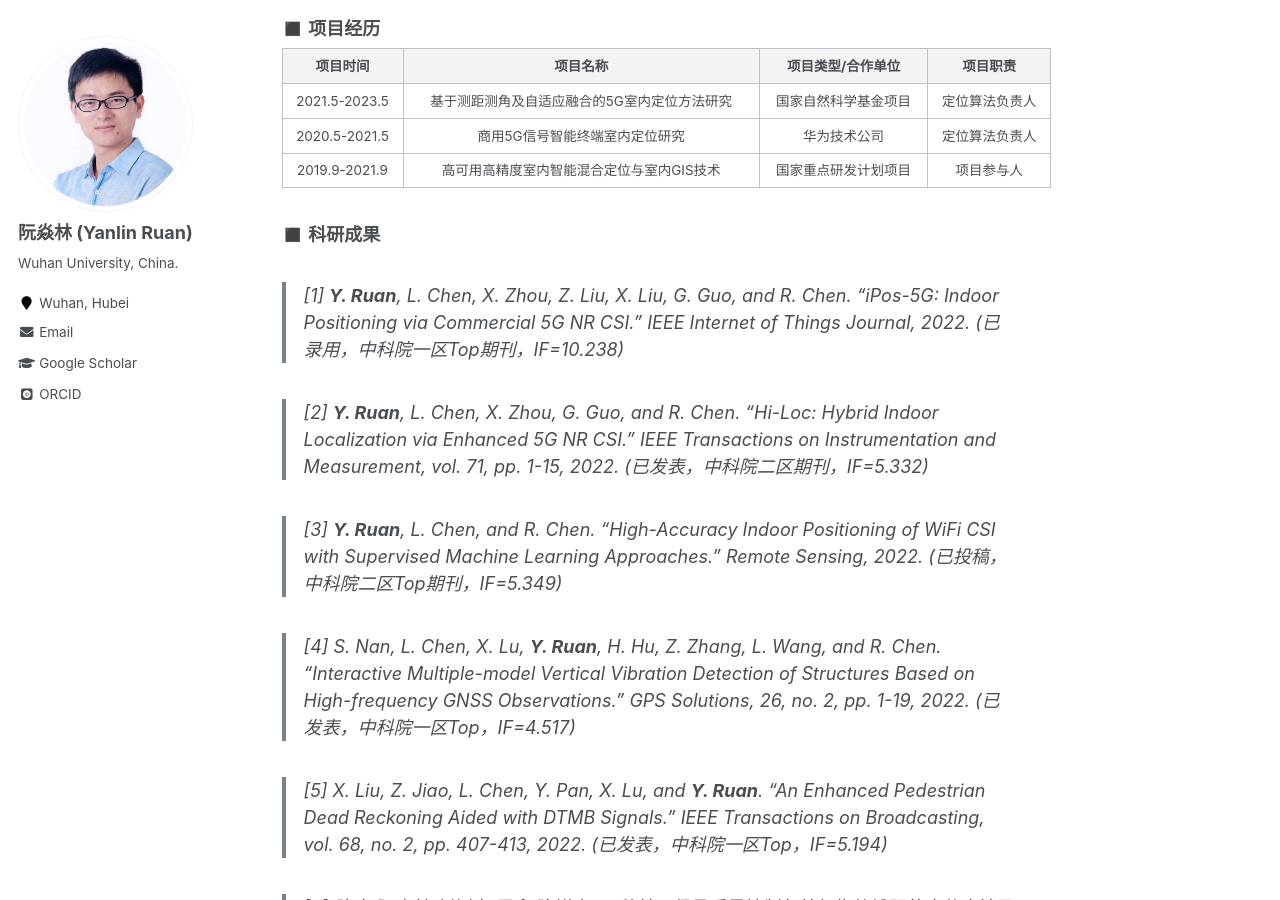
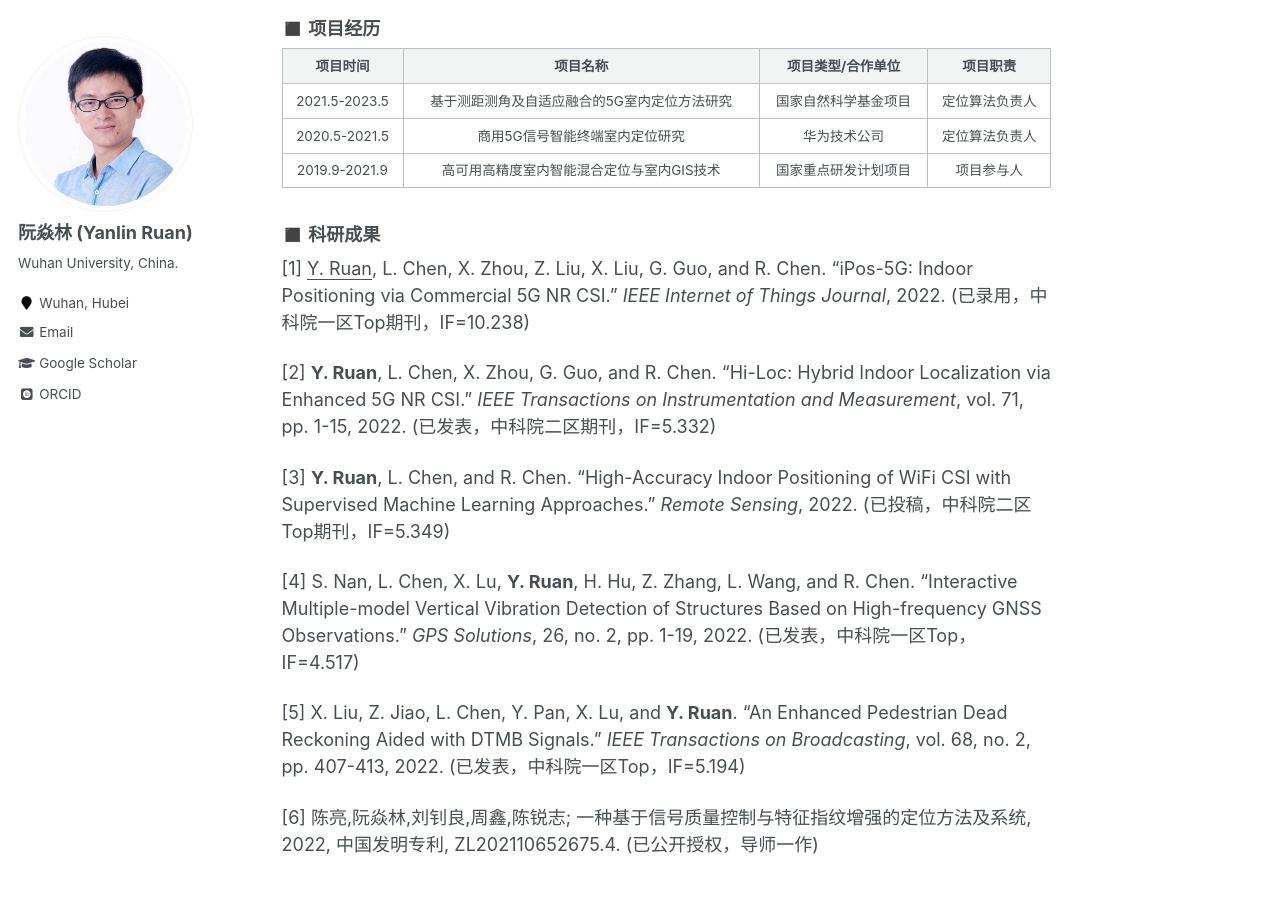
Before and after one commit to whuryl/whuryl.github.io, a Jekyll site: the page built from _pages/about.md, in a window 1280 px wide and 900 px high, scrolled down 842 px. Built offline with Jekyll 4.4.1, drawn with Linux system fonts in a browser that asks for light colours; some web fonts are replaced.

```diff
--- a/_pages/about.md
+++ b/_pages/about.md
@@ -44,14 +44,14 @@ redirect_from:
 
 ### ◼️ 科研成果
 
-> [1]	**Y. Ruan**, L. Chen, X. Zhou, Z. Liu, X. Liu, G. Guo, and R. Chen. "iPos-5G: Indoor Positioning via Commercial 5G NR CSI." *IEEE Internet of Things Journal*, 2022. (已录用，中科院一区Top期刊，IF=10.238)
+[1]	<u>Y. Ruan</u>, L. Chen, X. Zhou, Z. Liu, X. Liu, G. Guo, and R. Chen. "iPos-5G: Indoor Positioning via Commercial 5G NR CSI." *IEEE Internet of Things Journal*, 2022. (已录用，中科院一区Top期刊，IF=10.238)
 
-> [2]	**Y. Ruan**, L. Chen, X. Zhou, G. Guo, and R. Chen. "Hi-Loc: Hybrid Indoor Localization via Enhanced 5G NR CSI." *IEEE Transactions on Instrumentation and Measurement*, vol. 71, pp. 1-15, 2022. (已发表，中科院二区期刊，IF=5.332)
+[2]	**Y. Ruan**, L. Chen, X. Zhou, G. Guo, and R. Chen. "Hi-Loc: Hybrid Indoor Localization via Enhanced 5G NR CSI." *IEEE Transactions on Instrumentation and Measurement*, vol. 71, pp. 1-15, 2022. (已发表，中科院二区期刊，IF=5.332)
 
-> [3]	**Y. Ruan**, L. Chen, and R. Chen. "High-Accuracy Indoor Positioning of WiFi CSI with Supervised Machine Learning Approaches." *Remote Sensing*, 2022. (已投稿，中科院二区Top期刊，IF=5.349)
+[3]	**Y. Ruan**, L. Chen, and R. Chen. "High-Accuracy Indoor Positioning of WiFi CSI with Supervised Machine Learning Approaches." *Remote Sensing*, 2022. (已投稿，中科院二区Top期刊，IF=5.349)
 
-> [4]	S. Nan, L. Chen, X. Lu, **Y. Ruan**, H. Hu, Z. Zhang, L. Wang, and R. Chen. "Interactive Multiple-model Vertical Vibration Detection of Structures Based on High-frequency GNSS Observations." *GPS Solutions*, 26, no. 2, pp. 1-19, 2022. (已发表，中科院一区Top，IF=4.517)
+[4]	S. Nan, L. Chen, X. Lu, **Y. Ruan**, H. Hu, Z. Zhang, L. Wang, and R. Chen. "Interactive Multiple-model Vertical Vibration Detection of Structures Based on High-frequency GNSS Observations." *GPS Solutions*, 26, no. 2, pp. 1-19, 2022. (已发表，中科院一区Top，IF=4.517)
 
-> [5]	X. Liu, Z. Jiao, L. Chen, Y. Pan, X. Lu, and **Y. Ruan**. "An Enhanced Pedestrian Dead Reckoning Aided with DTMB Signals." *IEEE Transactions on Broadcasting*, vol. 68, no. 2, pp. 407-413, 2022. (已发表，中科院一区Top，IF=5.194)
+[5]	X. Liu, Z. Jiao, L. Chen, Y. Pan, X. Lu, and **Y. Ruan**. "An Enhanced Pedestrian Dead Reckoning Aided with DTMB Signals." *IEEE Transactions on Broadcasting*, vol. 68, no. 2, pp. 407-413, 2022. (已发表，中科院一区Top，IF=5.194)
 
-> [6]	陈亮,阮焱林,刘钊良,周鑫,陈锐志; 一种基于信号质量控制与特征指纹增强的定位方法及系统, 2022, 中国发明专利, ZL202110652675.4. (已公开授权，导师一作)
+[6]	陈亮,阮焱林,刘钊良,周鑫,陈锐志; 一种基于信号质量控制与特征指纹增强的定位方法及系统, 2022, 中国发明专利, ZL202110652675.4. (已公开授权，导师一作)
```
